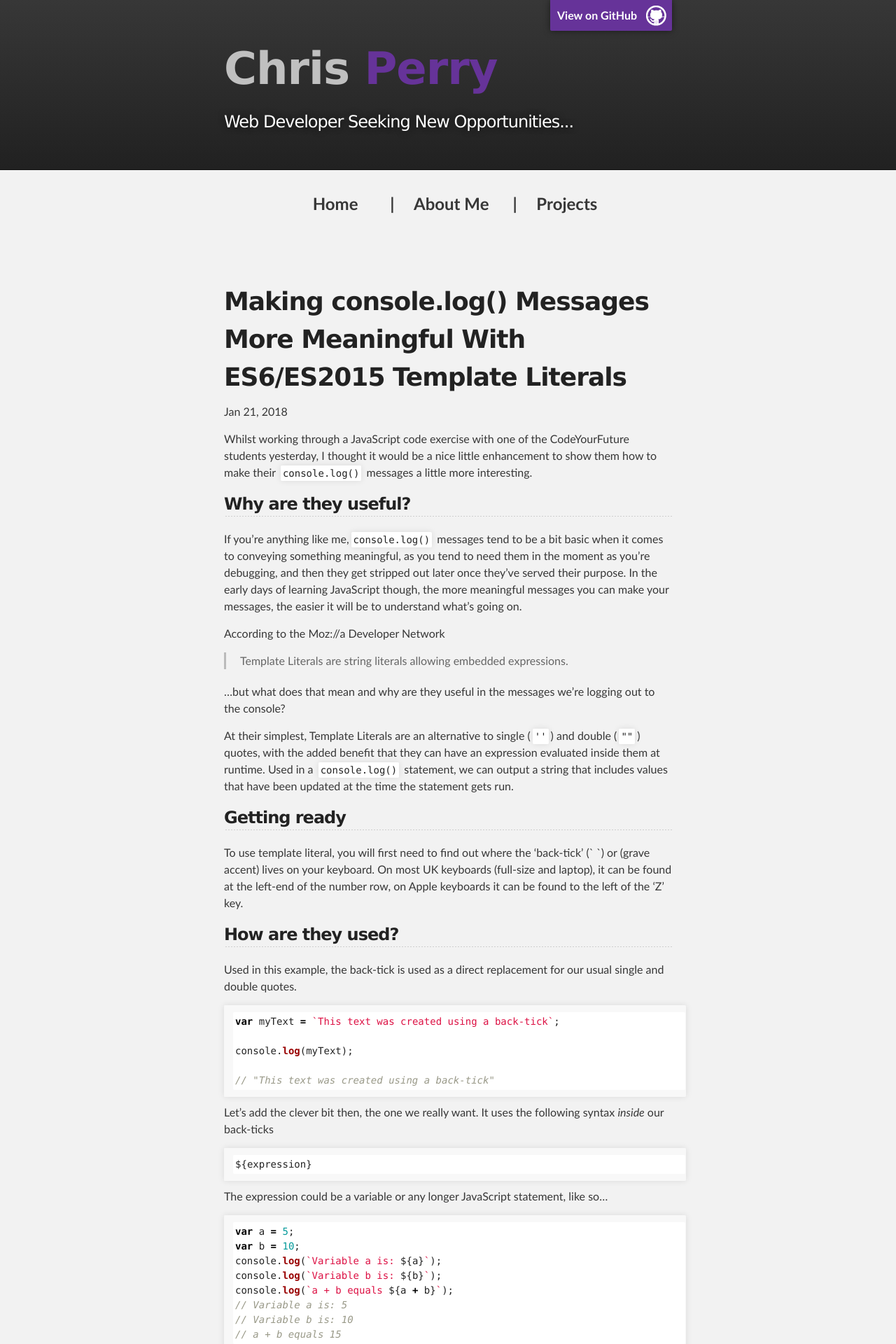
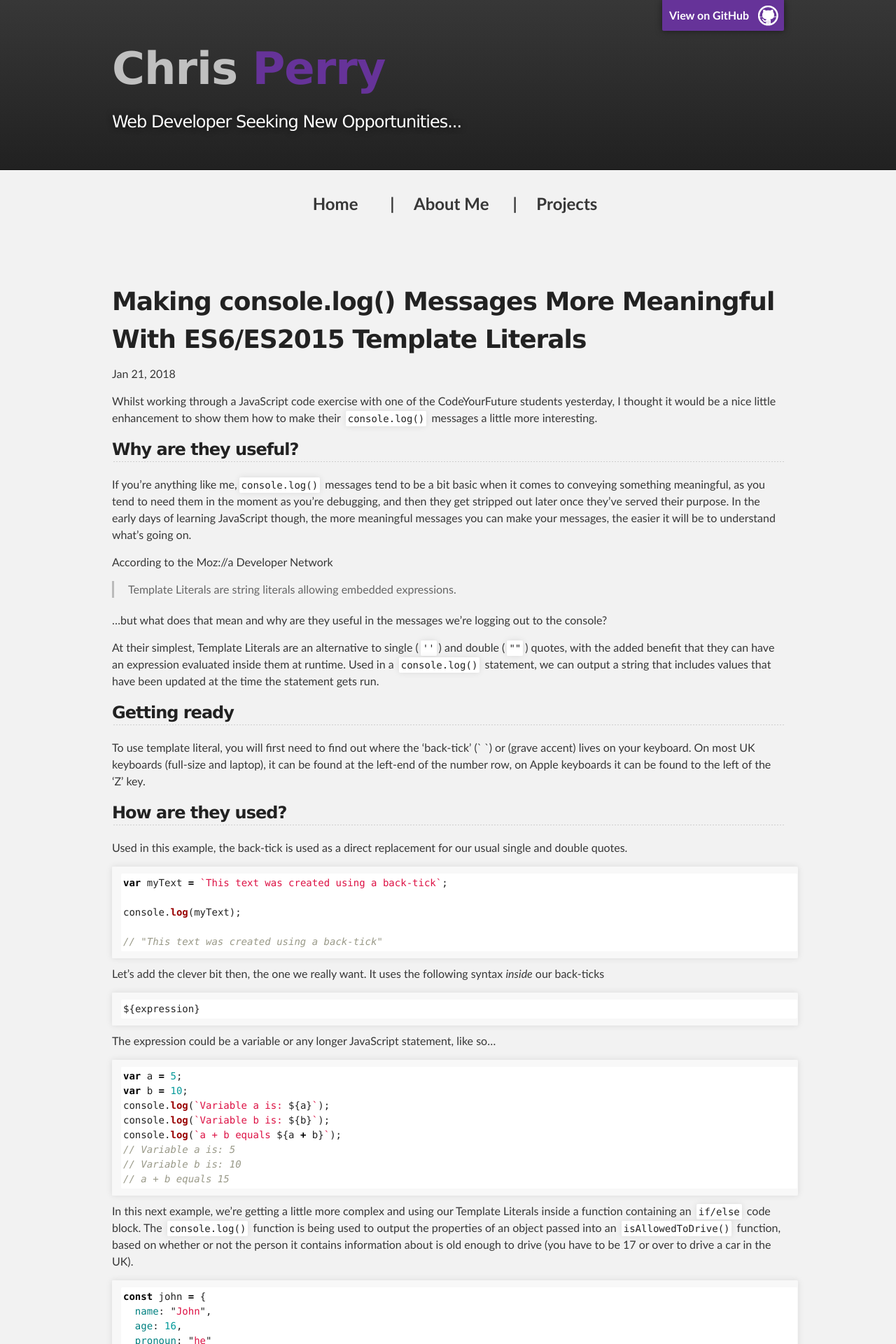
Before and after one commit to christopherallanperry/christopherallanperry.github.io, a Jekyll site: the page built from _posts/2018-01-21-template-literals.markdown, in a window 1280 px wide. Shown: the top 1920 px of the page at 70% size. Built offline with Jekyll 4.4.1, drawn with Linux system fonts in a browser that asks for light colours.

Commit message:
Minor typos fixed

````diff
--- a/_posts/2018-01-21-template-literals.markdown
+++ b/_posts/2018-01-21-template-literals.markdown
@@ -76,7 +76,7 @@ isAllowedToDrive(jane);
 // Jane is 17 so she is allowed to drive
 ```
 
-### Summary
+## Summary
 You should be able to see that Template Literals are a useful way in which a `console.log()` message can be used to convey a more meaningful message about the code that has run it, with variables and expressions being evaluated dynamically at runtime. Give them a go and see how many ways they can be used to enliven your messages - you'll be seeing them a lot.
 
 ## Notes about Template literals
--- a/_sass/jekyll-theme-slate.scss
+++ b/_sass/jekyll-theme-slate.scss
@@ -113,7 +113,9 @@ a {
   -ms-transition: text-shadow 0.5s ease;
 }
 
-a:hover, a:focus {text-decoration: underline;}
+a:hover, a:focus {
+  text-decoration: underline;
+}
 
 footer a {
   color: #F2F2F2;
@@ -261,7 +263,7 @@ Full-Width Styles
 
 .inner {
   position: relative;
-  max-width: 640px;
+  max-width: 960px;
   padding: 20px 10px;
   margin: 0 auto;
 }
````
